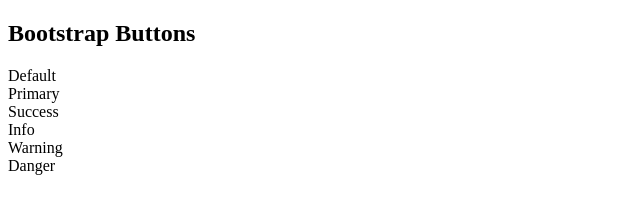
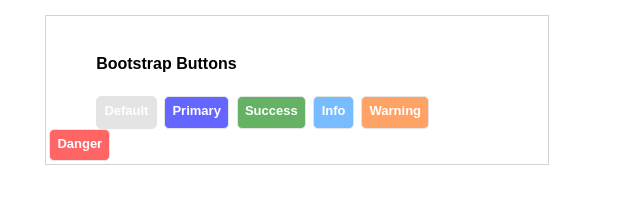
Before and after one commit to Memcso21/Bootstrap-buttons, a plain HTML site: page index.html in a window 1280 px wide. Shown: the whole page, without its empty margins (0-640 px from the left). Drawn offline with Linux system fonts and the light colour scheme.

Commit message:
correcting html

```diff
--- a/index.html
+++ b/index.html
@@ -1,10 +1,10 @@
 <!DOCTYPE html>
 <html lang="en">
 <head>
-<meta name="description" content="Komponensek - Bootstrap-gombok">
   <meta charset="utf-8">
   <meta name="viewport" content="width=device-width">
-  <title>JS Bin</title>
+  <link rel="stylesheet" type="text/css" href="main.css">
+  <title>Bootstrap-buttons</title>
 </head>
 <body>
   <div class="flex-container">
```
